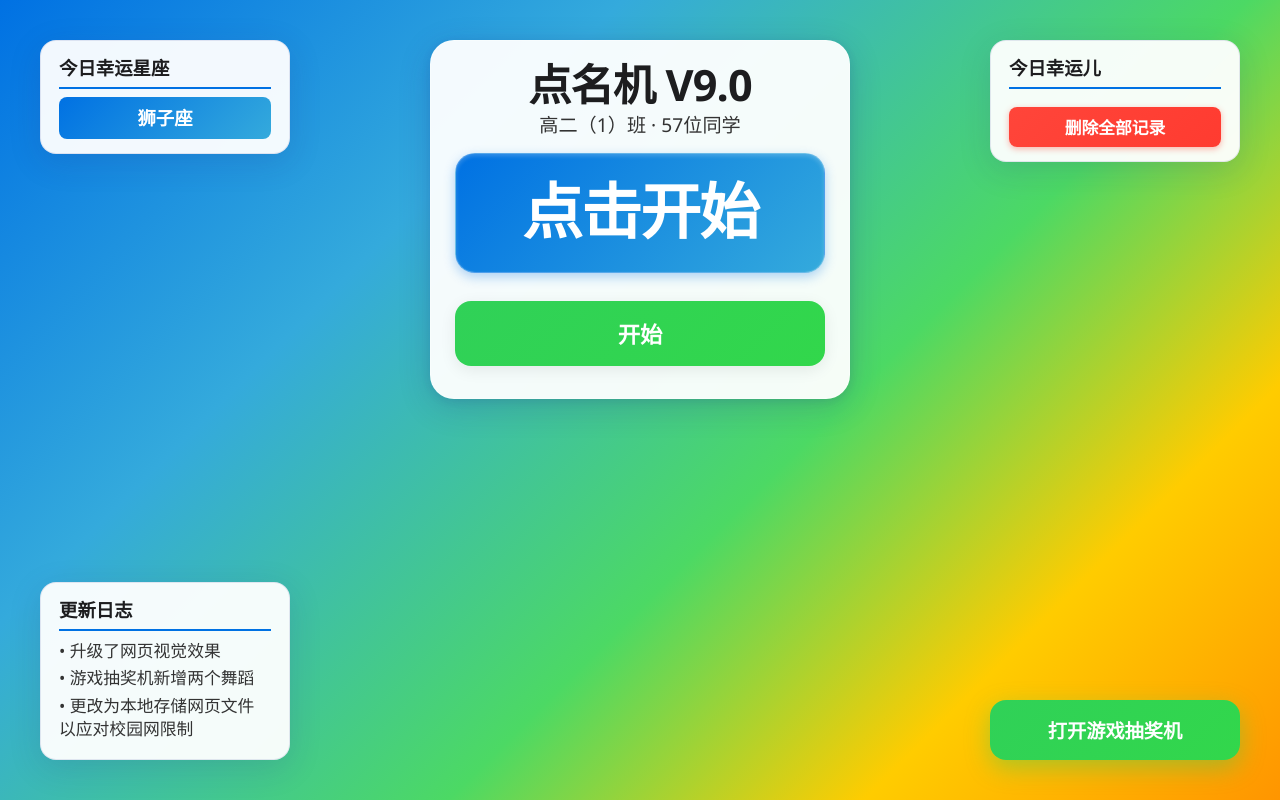
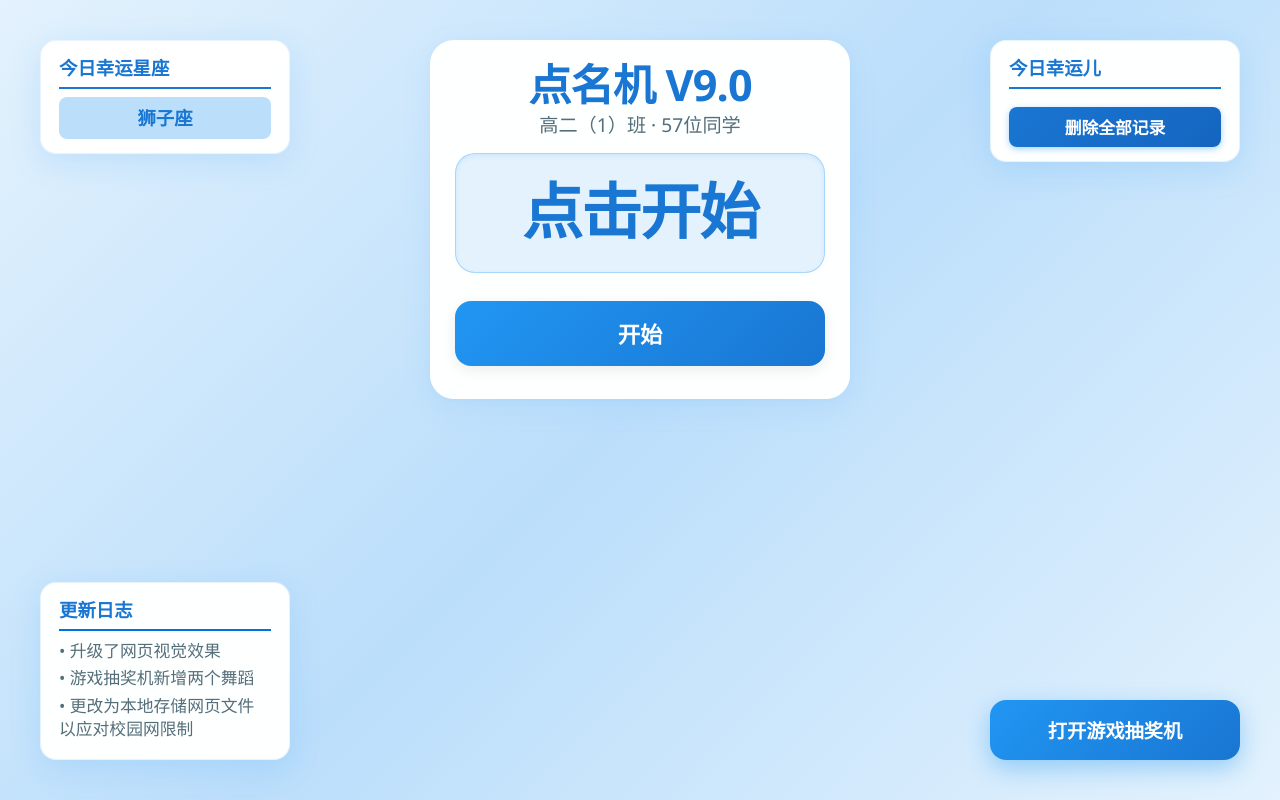
Before and after one commit to erfuzhong/lt, a plain HTML site: page index.html in a window 1280 px wide. Drawn offline with Linux system fonts and the light colour scheme.

Commit message:
update branch

```diff
--- a/index.html
+++ b/index.html
@@ -12,7 +12,8 @@
             margin: 0;
             padding: 0;
             min-height: 100vh;
-            background: linear-gradient(135deg, #0071e3 0%, #34aadc 30%, #4cd964 60%, #ffcc00 80%, #ff9500 100%);
+            background: #e3f2fd;
+            background: linear-gradient(135deg, #e3f2fd 0%, #bbdefb 50%, #e3f2fd 100%);
             display: flex;
             flex-direction: column;
             align-items: center;
@@ -24,10 +25,10 @@
             overflow-x: hidden;
         }
         .container {
-            background: rgba(255, 255, 255, 0.95);
+            background: rgba(255, 255, 255, 0.98);
             border-radius: 24px;
-            box-shadow: 0 8px 32px rgba(31, 38, 135, 0.2),
-                        0 2px 8px rgba(31, 38, 135, 0.1);
+            box-shadow: 0 8px 32px rgba(33, 150, 243, 0.08),
+                        0 2px 8px rgba(33, 150, 243, 0.04);
             padding: 20px 24px;
             width: 100%;
             max-width: 420px;
@@ -37,14 +38,14 @@
         h1 {
             font-size: 2.7rem;
             font-weight: 700;
-            color: #1d1d1f;
+            color: #1976d2;
             margin: 0 0 4px 0;
             line-height: 1.1;
             letter-spacing: -0.02em;
         }
         .subtitle {
             font-size: 1.2rem;
-            color: #333;
+            color: #546e7a;
             margin: 0 0 16px 0;
             line-height: 1.3;
             font-weight: 400;
@@ -56,17 +57,17 @@
             justify-content: center;
             margin: 16px 0;
             padding: 0 20px;
-            background: linear-gradient(135deg, #0071e3, #34aadc);
+            background: #e3f2fd;
             border-radius: 20px;
-            border: 1px solid rgba(255, 255, 255, 0.3);
-            box-shadow: inset 0 2px 4px rgba(255, 255, 255, 0.2), 0 4px 12px rgba(0, 113, 227, 0.3);
+            border: 1px solid rgba(33, 150, 243, 0.3);
+            box-shadow: inset 0 2px 4px rgba(33, 150, 243, 0.1);
             position: relative;
             overflow: hidden;
         }
         .name {
             font-size: 3.8rem;
             font-weight: 700;
-            color: white;
+            color: #1976d2;
             min-height: 4rem;
             line-height: 1.0;
             letter-spacing: -0.03em;
@@ -111,46 +112,46 @@
             left: 100%;
         }
         .btn-start {
-            background: linear-gradient(135deg, #30d158, #32d74b);
+            background: linear-gradient(135deg, #2196f3, #1976d2);
             color: white;
         }
         .btn-start.initial {
         }
         .btn-start:hover {
             transform: translateY(-2px);
-            box-shadow: 0 8px 24px rgba(48, 209, 88, 0.4);
+            box-shadow: 0 8px 24px rgba(33, 150, 243, 0.4);
         }
         .btn-start:active {
             transform: translateY(0);
-            box-shadow: 0 4px 16px rgba(48, 209, 88, 0.3);
+            box-shadow: 0 4px 16px rgba(33, 150, 243, 0.3);
         }
         .btn-stop {
-            background: linear-gradient(135deg, #ff453a, #ff3b30);
+            background: linear-gradient(135deg, #1565c0, #0d47a1);
             color: white;
         }
         .btn-stop:hover {
             transform: translateY(-2px);
-            box-shadow: 0 8px 24px rgba(255, 69, 58, 0.4);
+            box-shadow: 0 8px 24px rgba(21, 101, 192, 0.4);
         }
         .btn-stop:active {
             transform: translateY(0);
-            box-shadow: 0 4px 16px rgba(255, 69, 58, 0.3);
+            box-shadow: 0 4px 16px rgba(21, 101, 192, 0.3);
         }
         .result {
             margin: 12px 0 0 0;
             padding: 14px;
-            background: linear-gradient(135deg, #0071e3, #34aadc);
+            background: #bbdefb;
             border-radius: 16px;
-            border: 1px solid rgba(255, 255, 255, 0.4);
+            border: 1px solid rgba(33, 150, 243, 0.3);
             font-size: 1.3rem;
-            box-shadow: 0 2px 8px rgba(0, 113, 227, 0.3);
+            box-shadow: 0 2px 8px rgba(33, 150, 243, 0.1);
             position: relative;
             z-index: 2;
         }
         .result-text {
             font-size: 1.35rem;
             font-weight: 700;
-            color: white;
+            color: #1976d2;
             margin: 0;
             line-height: 1.2;
             display: flex;
@@ -169,20 +170,20 @@
             border-radius: 16px;
             font-size: 1.2rem;
             font-weight: 700;
-            background: linear-gradient(135deg, #30d158, #32d74b);
+            background: linear-gradient(135deg, #2196f3, #1976d2);
             color: white;
             text-decoration: none;
             display: flex;
             align-items: center;
             justify-content: center;
-            box-shadow: 0 8px 24px rgba(48, 209, 88, 0.4);
+            box-shadow: 0 8px 24px rgba(33, 150, 243, 0.4);
             transition: all 0.3s cubic-bezier(0.16, 1, 0.3, 1);
             z-index: 100;
             font-family: "Microsoft YaHei", "Segoe UI", Tahoma, Arial, sans-serif;
         }
         .game-btn:hover {
             transform: translateY(-4px);
-            box-shadow: 0 12px 32px rgba(48, 209, 88, 0.5);
+            box-shadow: 0 12px 32px rgba(33, 150, 243, 0.5);
         }
         .game-btn:active {
             transform: translateY(-2px);
@@ -192,21 +193,21 @@
             position: fixed;
             bottom: 40px;
             left: 40px;
-            background: rgba(255, 255, 255, 0.95);
+            background: rgba(255, 255, 255, 0.98);
             width: 250px;
             border-radius: 16px;
             padding: 14px 18px;
-            box-shadow: 0 8px 32px rgba(31, 38, 135, 0.15);
+            box-shadow: 0 8px 32px rgba(33, 150, 243, 0.15);
             font-size: 1.05rem;
-            color: #333;
+            color: #546e7a;
             line-height: 1.4;
             z-index: 99;
-            border: 1px solid rgba(31, 38, 135, 0.1);
+            border: 1px solid rgba(33, 150, 243, 0.1);
         }
         .changelog h4 {
             font-size: 1.15rem;
             font-weight: 700;
-            color: #1d1d1f;
+            color: #1976d2;
             margin: 0 0 8px 0;
             padding-bottom: 6px;
             border-bottom: 2px solid #0071e3;
@@ -229,24 +230,24 @@
             position: fixed;
             top: 40px;
             right: 40px;
-            background: rgba(255, 255, 255, 0.95);
+            background: rgba(255, 255, 255, 0.98);
             width: 250px;
             border-radius: 16px;
             padding: 14px 18px;
-            box-shadow: 0 8px 32px rgba(31, 38, 135, 0.15);
+            box-shadow: 0 8px 32px rgba(33, 150, 243, 0.15);
             font-size: 1.05rem;
-            color: #333;
+            color: #546e7a;
             line-height: 1.4;
             z-index: 99;
-            border: 1px solid rgba(31, 38, 135, 0.1);
+            border: 1px solid rgba(33, 150, 243, 0.1);
         }
         .lucky-container h4 {
             font-size: 1.15rem;
             font-weight: 700;
-            color: #1d1d1f;
+            color: #1976d2;
             margin: 0 0 8px 0;
             padding-bottom: 6px;
-            border-bottom: 2px solid #0071e3;
+            border-bottom: 2px solid #1976d2;
             text-align: left;
         }
         .lucky-list {
@@ -261,16 +262,16 @@
             width: 6px;
         }
         .lucky-list::-webkit-scrollbar-thumb {
-            background-color: #0071e3;
+            background-color: #1976d2;
             border-radius: 3px;
         }
         .lucky-item {
             margin: 0;
             padding: 4px 6px;
-            background: linear-gradient(135deg, #0071e3, #34aadc);
+            background: #bbdefb;
             border-radius: 8px;
             font-weight: 700;
-            color: white;
+            color: #1976d2;
             font-size: 1.15rem;
             text-align: center;
             white-space: nowrap;
@@ -284,16 +285,16 @@
             border-radius: 8px;
             font-size: 1.05rem;
             font-weight: 700;
-            background: linear-gradient(135deg, #ff453a, #ff3b30);
+            background: linear-gradient(135deg, #1976d2, #1565c0);
             color: white;
             border: none;
             cursor: pointer;
             transition: all 0.2s ease;
-            box-shadow: 0 2px 6px rgba(255, 69, 58, 0.4);
+            box-shadow: 0 2px 6px rgba(33, 150, 243, 0.4);
         }
         .clear-btn:hover {
             transform: translateY(-2px);
-            box-shadow: 0 4px 8px rgba(255, 69, 58, 0.5);
+            box-shadow: 0 4px 8px rgba(33, 150, 243, 0.5);
         }
         .clear-btn:active {
             transform: translateY(0);
@@ -302,33 +303,33 @@
             position: fixed;
             top: 40px;
             left: 40px;
-            background: rgba(255, 255, 255, 0.95);
+            background: rgba(255, 255, 255, 0.98);
             width: 250px;
             border-radius: 16px;
             padding: 14px 18px;
-            box-shadow: 0 8px 32px rgba(31, 38, 135, 0.15);
+            box-shadow: 0 8px 32px rgba(33, 150, 243, 0.15);
             font-size: 1.05rem;
-            color: #333;
+            color: #546e7a;
             line-height: 1.4;
             z-index: 99;
-            border: 1px solid rgba(31, 38, 135, 0.1);
+            border: 1px solid rgba(33, 150, 243, 0.1);
         }
         .zodiac-container h4 {
             font-size: 1.15rem;
             font-weight: 700;
-            color: #1d1d1f;
+            color: #1976d2;
             margin: 0 0 8px 0;
             padding-bottom: 6px;
-            border-bottom: 2px solid #0071e3;
+            border-bottom: 2px solid #1976d2;
             text-align: left;
         }
         .zodiac-content {
             text-align: center;
             font-weight: 700;
-            color: white;
+            color: #1976d2;
             font-size: 1.15rem;
             padding: 8px 0;
-            background: linear-gradient(135deg, #0071e3, #34aadc);
+            background: #bbdefb;
             border-radius: 8px;
         }
     </style>
```
Also changed, not shown: game.html (+37 -35 lines), 1 other file.
